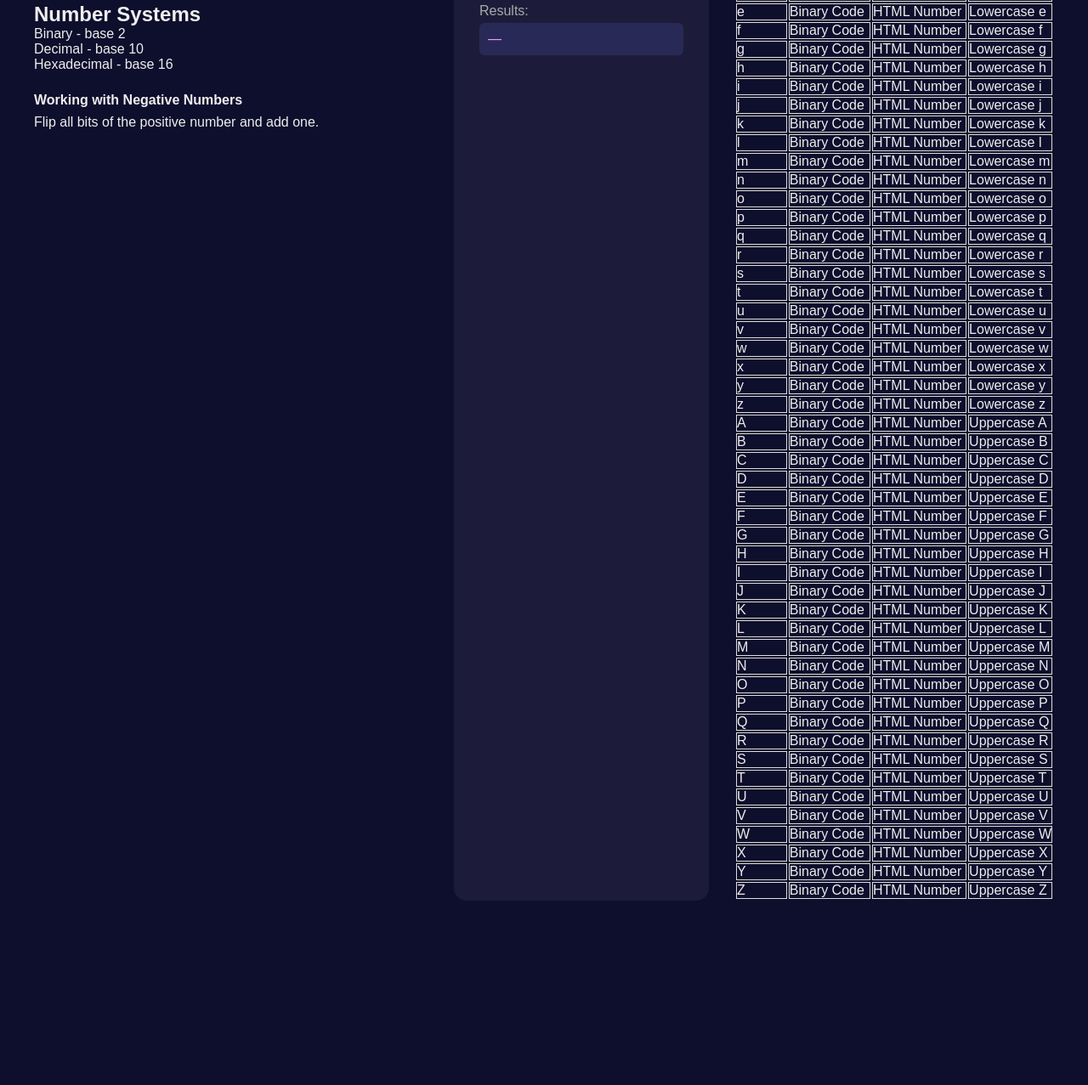
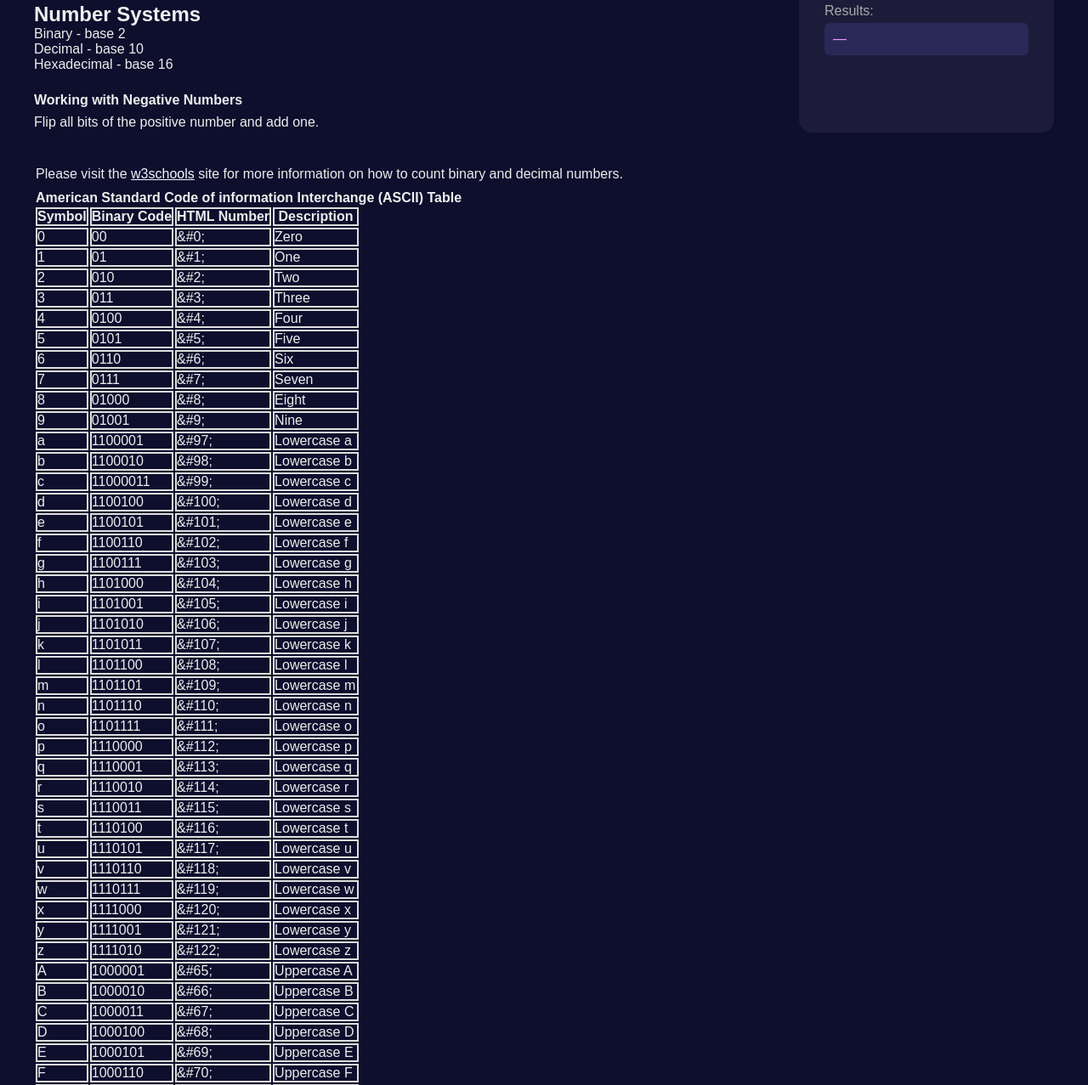
Before and after one commit to SineMag/Task4.2-Converter, a plain HTML site: page index.html in a window 1280 px wide. Shown: the part 406-1683 px from the top of the page at 85% size. Before the commit the page ends 1506 px from the top, so only its background shows below. Drawn offline with Linux system fonts and the light colour scheme.

Commit message:
First complete version of the converter webpage with binary calculator and ASCII table.

```diff
--- a/App.css
+++ b/App.css
@@ -3,18 +3,20 @@
   padding: 0;
   box-sizing: border-box;
 }
-body {
+
+body, html {
   font-family:Arial, Helvetica, sans-serif;
   background-color: #0e0e2d;
   color: #eee;
-  padding: 40px;
+  padding: 20px;
 }
+
 nav {
   display: flex;
   justify-content: space-between;
   align-items: center;
   color: #999;
-  padding: 10px 0;
+  padding: 10px ;
 }
 nav .logo {
   color: #f59eff;
@@ -86,5 +88,6 @@ nav ul li {
   line-height: 1.6;
 }
 td, th {
-  border: 1px solid #dddddd;
+  border: 2px solid #dddddd;
+border-collapse: collapse;
 }
--- a/App.js
+++ b/App.js
@@ -55,17 +55,17 @@ function binaryOperation() {
   let res;
 
   switch (operation.value) {
+    case 'divide':
+      res = x / y;
+      break;
+    case 'multiply':
+      res = x * y;
+      break;
     case 'add':
       res = x + y;
       break;
-    case 'and':
-      res = x & y;
-      break;
-    case 'or':
-      res = x | y;
-      break;
-    case 'xor':
-      res = x ^ y;
+    case 'subtract':
+      res = x - y;
       break;
   }
 
--- a/index.html
+++ b/index.html
@@ -74,10 +74,10 @@
       <div class="field"> <!--Chnage the opator to Add, Substr, Multi, & Divide-->
         <label>Please Select Operator:</label>
         <select id="operation">
-          <option value="add">ADD</option>
-          <option value="and">AND</option>
-          <option value="or">OR</option>
-          <option value="xor">XOR</option>
+          <option value="divide">÷</option>
+          <option value="multiply">*</option>
+          <option value="add">+</option>
+          <option value="subtract">-</option>
         </select>
       </div>
 
@@ -86,6 +86,7 @@
         <div id="calcResult">—</div>
       </div>
     </aside>
+
 
     <section class="ascii">
         <table>
@@ -97,380 +98,383 @@
             </tr>
             <tr>
                 <td>0</td>
-                <td>Binary Code </td>
-                <td>HTML Number</td>
+                <td>00 </td>
+                <td> &amp;#0; </td>
                 <td>Zero</td>
             </tr>
             <tr>
                 <td>1</td>
-                <td>Binary Code </td>
-                <td>HTML Number</td>
+                <td>01 </td>
+                <td>&amp;#1;</td>
                 <td>One</td>
             </tr>
             <tr>
                 <td>2</td>
-                <td>Binary Code </td>
-                <td>HTML Number</td>
+                <td>010 </td>
+                <td>&amp;#2;</td>
                 <td>Two</td>
             </tr>
             <tr>
                 <td>3</td>
-                <td>Binary Code </td>
-                <td>HTML Number</td>
+                <td>011</td>
+                <td>&amp;#3;</td>
                 <td>Three</td>
             </tr>
             <tr>
                 <td>4</td>
-                <td>Binary Code </td>
-                <td>HTML Number</td>
+                <td>0100</td>
+                <td>&amp;#4;</td>
                 <td>Four</td>
             </tr>
             <tr>
                 <td>5</td>
-                <td>Binary Code </td>
-                <td>HTML Number</td>
+                <td>0101</td>
+                <td>&amp;#5;</td>
                 <td>Five</td>
             </tr>
             <tr>
                 <td>6</td>
-                <td>Binary Code </td>
-                <td>HTML Number</td>
+                <td>0110</td>
+                <td>&amp;#6;</td>
                 <td>Six</td>
             </tr>
             <tr>
                 <td>7</td>
-                <td>Binary Code </td>
-                <td>HTML Number</td>
+                <td>0111</td>
+                <td>&amp;#7;</td>
                 <td>Seven</td>
             </tr>
             <tr>
                 <td>8</td>
-                <td>Binary Code </td>
-                <td>HTML Number</td>
+                <td>01000</td>
+                <td>&amp;#8;</td>
                 <td>Eight</td>
             </tr>
             <tr>
                 <td>9</td>
-                <td>Binary Code </td>
-                <td>HTML Number</td>
+                <td>01001 </td>
+                <td>&amp;#9;</td>
                 <td>Nine</td>
             </tr>
             <tr>
                 <td>a</td>
-                <td>Binary Code </td>
-                <td>HTML Number</td>
+                <td>1100001</td>
+                <td>&amp;#97;</td>
                 <td>Lowercase a</td>
             </tr>
             <tr>
                 <td>b</td>
-                <td>Binary Code </td>
-                <td>HTML Number</td>
+                <td>1100010 </td>
+                <td>&amp;#98;</td>
                 <td>Lowercase b</td>
             </tr>
             <tr>
                 <td>c</td>
-                <td>Binary Code </td>
-                <td>HTML Number</td>
+                <td>11000011 </td>
+                <td>&amp;#99;</td>
                 <td>Lowercase c</td>
             </tr>
             <tr>
                 <td>d</td>
-                <td>Binary Code </td>
-                <td>HTML Number</td>
+                <td>1100100 </td>
+                <td>&amp;#100;</td>
                 <td>Lowercase d</td>
             </tr>
             <tr>
                 <td>e</td>
-                <td>Binary Code </td>
-                <td>HTML Number</td>
+                <td>1100101 </td>
+                <td>&amp;#101;</td>
                 <td>Lowercase e</td>
             </tr>
             <tr>
                 <td>f</td>
-                <td>Binary Code </td>
-                <td>HTML Number</td>
+                <td>1100110 </td>
+                <td>&amp;#102;</td>
                 <td>Lowercase f</td>
             </tr>
         <tr>
                 <td>g</td>
-                <td>Binary Code </td>
-                <td>HTML Number</td>
+                <td>1100111 </td>
+                <td>&amp;#103;</td>
                 <td>Lowercase g</td>
             </tr>
             <tr>
                 <td>h</td>
-                <td>Binary Code </td>
-                <td>HTML Number</td>
+                <td>1101000</td>
+                <td>&amp;#104;</td>
                 <td>Lowercase h</td>
             </tr>
             <tr>
                 <td>i</td>
-                <td>Binary Code </td>
-                <td>HTML Number</td>
+                <td>1101001 </td>
+                <td>&amp;#105;</td>
                 <td>Lowercase i</td>
             </tr>
             <tr>
                 <td>j</td>
-                <td>Binary Code </td>
-                <td>HTML Number</td>
+                <td>1101010 </td>
+                <td>&amp;#106;</td>
                 <td>Lowercase j</td>
             </tr>
             <tr>
                 <td>k</td>
-                <td>Binary Code </td>
-                <td>HTML Number</td>
+                <td>1101011 </td>
+                <td>&amp;#107;</td>
                 <td>Lowercase k</td>
             </tr>
             <tr>
                 <td>l</td>
-                <td>Binary Code </td>
-                <td>HTML Number</td>
+                <td>1101100 </td>
+                <td>&amp;#108;</td>
                 <td>Lowercase l</td>
             </tr>
             <tr>
                 <td>m</td>
-                <td>Binary Code </td>
-                <td>HTML Number</td>
+                <td>1101101 </td>
+                <td>&amp;#109;</td>
                 <td>Lowercase m</td>
             </tr>
             <tr>
                 <td>n</td>
-                <td>Binary Code </td>
-                <td>HTML Number</td>
+                <td>1101110 </td>
+                <td>&amp;#110;</td>
                 <td>Lowercase n</td>
             </tr>
             <tr>
                 <td>o</td>
-                <td>Binary Code </td>
-                <td>HTML Number</td>
+                <td>1101111 </td>
+                <td>&amp;#111;</td>
                 <td>Lowercase o</td>
             </tr>
             <tr>
                 <td>p</td>
-                <td>Binary Code </td>
-                <td>HTML Number</td>
+                <td>1110000 </td>
+                <td>&amp;#112;</td>
                 <td>Lowercase p</td>
             </tr>
             <tr>
                 <td>q</td>
-                <td>Binary Code </td>
-                <td>HTML Number</td>
+                <td>1110001 </td>
+                <td>&amp;#113;</td>
                 <td>Lowercase q</td>
             </tr>
             <tr>
                 <td>r</td>
-                <td>Binary Code </td>
-                <td>HTML Number</td>
+                <td>1110010 </td>
+                <td>&amp;#114;</td>
                 <td>Lowercase r</td>
             </tr>
             <tr>
                 <td>s</td>
-                <td>Binary Code </td>
-                <td>HTML Number</td>
+                <td>1110011 </td>
+                <td>&amp;#115;</td>
                 <td>Lowercase s</td>
             </tr>
             <tr>
                 <td>t</td>
-                <td>Binary Code </td>
-                <td>HTML Number</td>
+                <td>1110100 </td>
+                <td>&amp;#116;</td>
                 <td>Lowercase t</td>
             </tr>
             <tr>
                 <td>u</td>
-                <td>Binary Code </td>
-                <td>HTML Number</td>
+                <td>1110101 </td>
+                <td>&amp;#117;</td>
                 <td>Lowercase u</td>
             </tr>
             <tr>
                 <td>v</td>
-                <td>Binary Code </td>
-                <td>HTML Number</td>
+                <td>1110110 </td>
+                <td>&amp;#118;</td>
                 <td>Lowercase v</td>
             </tr>
             <tr>
                 <td>w</td>
-                <td>Binary Code </td>
-                <td>HTML Number</td>
+                <td>1110111 </td>
+                <td>&amp;#119;</td>
                 <td>Lowercase w</td>
             </tr>
             <tr>
                 <td>x</td>
-                <td>Binary Code </td>
-                <td>HTML Number</td>
+                <td>1111000 </td>
+                <td>&amp;#120;</td>
                 <td>Lowercase x</td>
             </tr>
             <tr>
                 <td>y</td>
-                <td>Binary Code </td>
-                <td>HTML Number</td>
+                <td>1111001</td>
+                <td>&amp;#121;</td>
                 <td>Lowercase y</td>
             </tr>
             <tr>
                 <td>z</td>
-                <td>Binary Code </td>
-                <td>HTML Number</td>
+                <td>1111010 </td>
+                <td>&amp;#122;</td>
                 <td>Lowercase z</td>
             </tr>
             <tr>
                 <td>A</td>
-                <td>Binary Code </td>
-                <td>HTML Number</td>
+                <td>1000001</td>
+                <td>&amp;#65;</td>
                 <td>Uppercase A</td>
             </tr>
             <tr>
                 <td>B</td>
-                <td>Binary Code </td>
-                <td>HTML Number</td>
+                <td>1000010</td>
+                <td>&amp;#66;</td>
                 <td>Uppercase B</td>
             </tr>
             <tr>
                 <td>C</td>
-                <td>Binary Code </td>
-                <td>HTML Number</td>
+                <td>1000011 </td>
+                <td>&amp;#67;</td>
                 <td>Uppercase C</td>
             </tr>
             <tr>
                 <td>D</td>
-                <td>Binary Code </td>
-                <td>HTML Number</td>
+                <td>1000100 </td>
+                <td>&amp;#68;</td>
                 <td>Uppercase D</td>
             </tr>
             <tr>
                 <td>E</td>
-                <td>Binary Code </td>
-                <td>HTML Number</td>
+                <td>1000101 </td>
+                <td>&amp;#69;</td>
                 <td>Uppercase E</td>
             </tr>
             <tr>
                 <td>F</td>
-                <td>Binary Code </td>
-                <td>HTML Number</td>
+                <td>1000110 </td>
+                <td>&amp;#70;</td>
                 <td>Uppercase F</td>
             </tr>
             <tr>
                 <td>G</td>
-                <td>Binary Code </td>
-                <td>HTML Number</td>
+                <td>1000111 </td>
+                <td>&amp;#71;</td>
                 <td>Uppercase G</td>
             </tr>
             <tr>
                 <td>H</td>
-                <td>Binary Code </td>
-                <td>HTML Number</td>
+                <td>1001000 </td>
+                <td>&amp;#72;</td>
                 <td>Uppercase H</td>
             </tr>
             <tr>
                 <td>I</td>
-                <td>Binary Code </td>
-                <td>HTML Number</td>
+                <td>1001001</td>
+                <td>&amp;#73;</td>
                 <td>Uppercase I</td>
             </tr>
             <tr>
                 <td>J</td>
-                <td>Binary Code </td>
-                <td>HTML Number</td>
+                <td>1001010 </td>
+                <td>&amp;#74;</td>
                 <td>Uppercase J</td>
             </tr>
             <tr>
                 <td>K</td>
-                <td>Binary Code </td>
-                <td>HTML Number</td>
+                <td>1001011 </td>
+                <td>&amp;#75;</td>
                 <td>Uppercase K</td>
             </tr>
             <tr>
                 <td>L</td>
-                <td>Binary Code </td>
-                <td>HTML Number</td>
+                <td>1001100 </td>
+                <td>&amp;#76;</td>
                 <td>Uppercase L</td>
             </tr>
             <tr>
                 <td>M</td>
-                <td>Binary Code </td>
-                <td>HTML Number</td>
+                <td>1001101 </td>
+                <td>&amp;#77;</td>
                 <td>Uppercase M</td>
             </tr>
             <tr>
                 <td>N</td>
-                <td>Binary Code </td>
-                <td>HTML Number</td>
+                <td>1001110 </td>
+                <td>&amp;#78;</td>
                 <td>Uppercase N</td>
             </tr>
             <tr>
                 <td>O</td>
-                <td>Binary Code </td>
-                <td>HTML Number</td>
+                <td>1001111</td>
+                <td>&amp;#79;</td>
                 <td>Uppercase O</td>
             </tr>
             <tr>
                 <td>P</td>
-                <td>Binary Code </td>
-                <td>HTML Number</td>
+                <td>1010000 </td>
+                <td>&amp;#80;</td>
                 <td>Uppercase P</td>
             </tr>
             <tr>
                 <td>Q</td>
-                <td>Binary Code </td>
-                <td>HTML Number</td>
+                <td>1010001 </td>
+                <td>&amp;#81;</td>
                 <td>Uppercase Q</td>
             </tr>
             <tr>
                 <td>R</td>
-                <td>Binary Code </td>
-                <td>HTML Number</td>
+                <td>1010010 </td>
+                <td>&amp;#82;</td>
                 <td>Uppercase R</td>
             </tr>
             <tr>
                 <td>S</td>
-                <td>Binary Code </td>
-                <td>HTML Number</td>
+                <td>1010011 </td>
+                <td>&amp;#83;</td>
                 <td>Uppercase S</td>
             </tr>
             <tr>
                 <td>T</td>
-                <td>Binary Code </td>
-                <td>HTML Number</td>
+                <td>1010100 </td>
+                <td>&amp;#84;</td>
                 <td>Uppercase T</td>
             </tr>
             <tr>
                 <td>U</td>
-                <td>Binary Code </td>
-                <td>HTML Number</td>
+                <td>1010101</td>
+                <td>&amp;#85;</td>
                 <td>Uppercase U</td>
             </tr>
             <tr>
                 <td>V</td>
-                <td>Binary Code </td>
-                <td>HTML Number</td>
+                <td>1010110 </td>
+                <td>&amp;#86;</td>
                 <td>Uppercase V</td>
             </tr>
             <tr>
                 <td>W</td>
-                <td>Binary Code </td>
-                <td>HTML Number</td>
+                <td>1010111 </td>
+                <td>&amp;#87;</td>
                 <td>Uppercase W</td>
             </tr>
             <tr>
                 <td>X</td>
-                <td>Binary Code </td>
-                <td>HTML Number</td>
+                <td>1011000 </td>
+                <td>&amp;#88;</td>
                 <td>Uppercase X</td>
             </tr>
             <tr>
                 <td>Y</td>
-                <td>Binary Code </td>
-                <td>HTML Number</td>
+                <td>1011001 </td>
+                <td>&amp;#89;</td>
                 <td>Uppercase Y</td>
             </tr>
             <tr>
                 <td>Z</td>
-                <td>Binary Code </td>
-                <td>HTML Number</td>
+                <td>1011010</td>
+                <td>&amp;#90;</td>
                 <td>Uppercase Z</td>
             </tr>
 
-  </main>
 
+    <p style="padding: 10px; margin-left: -8px;">Please visit the <a href="https://www.w3schools.com/programming/prog_binary_numbers.php" style="color: aliceblue; cursor: pointer;">w3schools</a> site for more information on how to count binary and decimal numbers.</p>
 
+            <p><strong style="margin-left: -8px; padding: 10px;">American Standard Code of information Interchange (ASCII) Table</strong></p>
+
+    </main>
 
   <script src="App.js"></script>
 </body>
```
